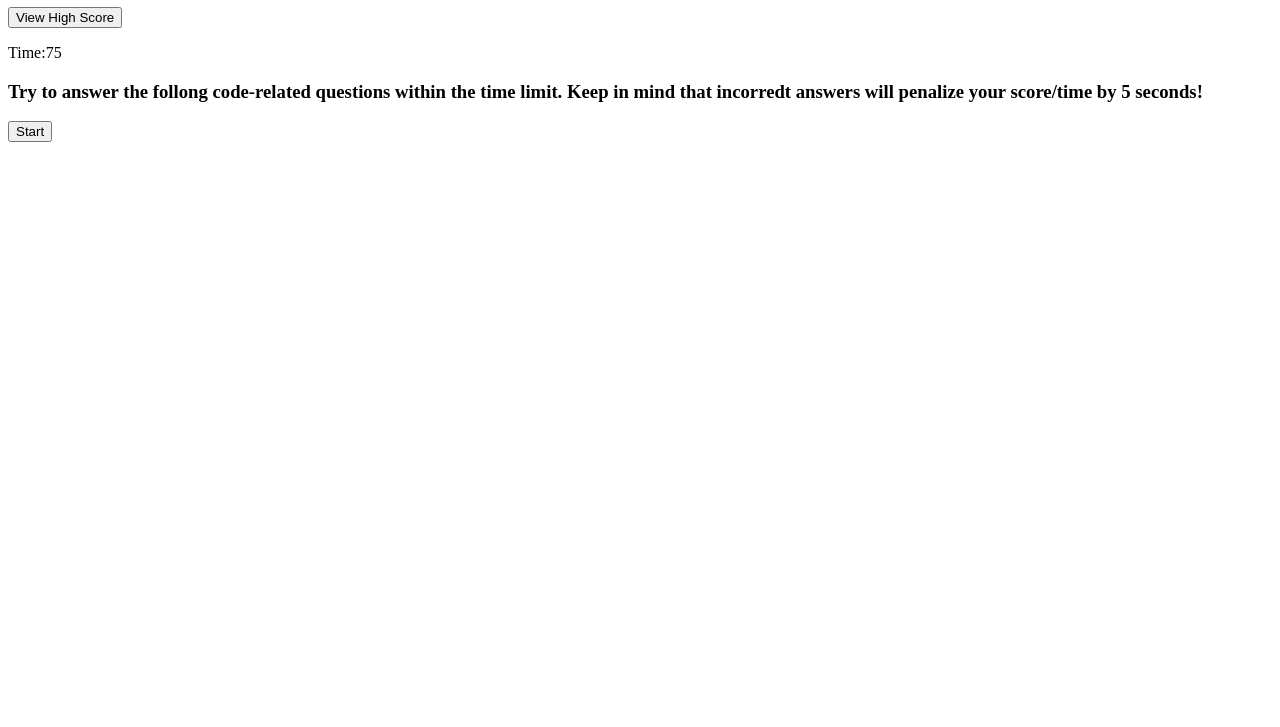
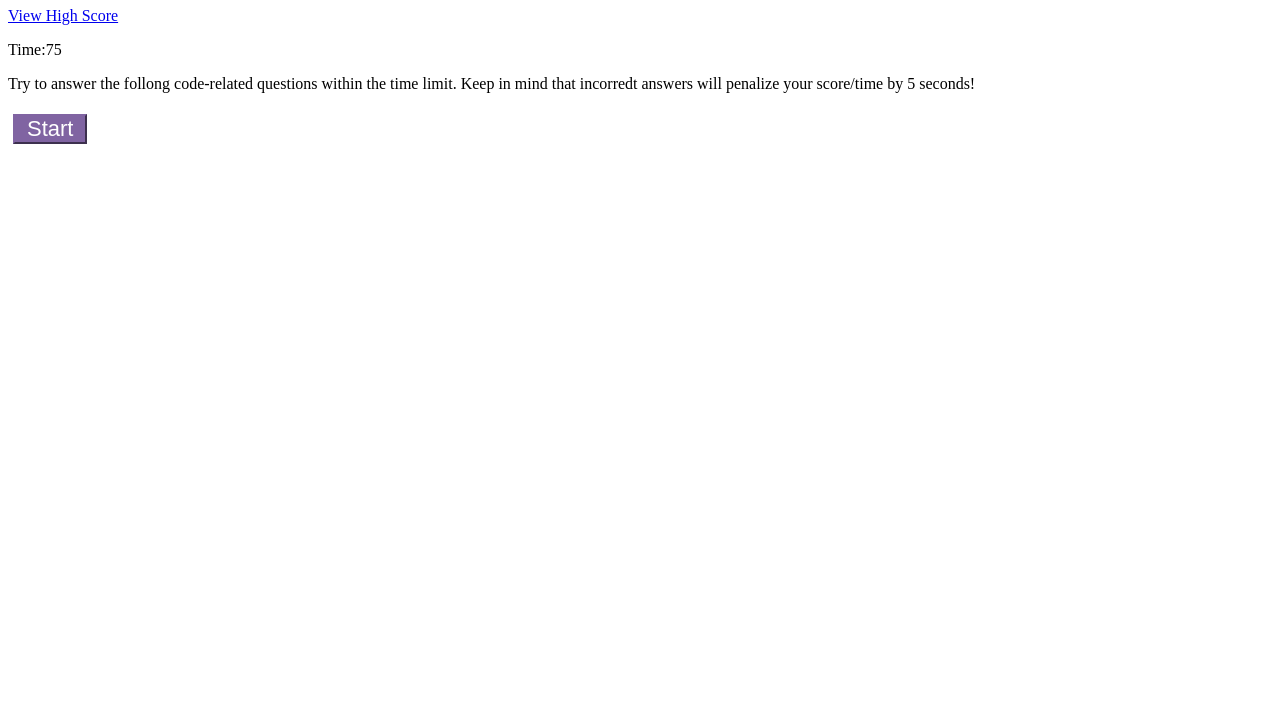
Before and after one commit to Amir-Hackett/code-quiz, a plain HTML site: page index.html in a window 1280 px wide. Shown: the part 73-800 px from the top of the page. Drawn offline with Linux system fonts and the light colour scheme.

Commit message:
added css styling

```diff
--- a/assets/style.css
+++ b/assets/style.css
@@ -0,0 +1,19 @@
+:root {
+    --primary-color: #8064A2;
+    --secondary-color: #ba94e7;
+    --tertiary-color: #FFFFFF;
+}
+
+header h1 {
+   text-align: center;
+}
+
+button {
+    text-align: center;
+    background-color: var(--primary-color);
+    border-color: var(--primary-color);
+    color: var(--tertiary-color);
+    font-size: 22px;;
+    padding: 0px 12px 0px 12px;
+    margin: 5px;
+}
--- a/index.html
+++ b/index.html
@@ -7,17 +7,18 @@
     <link rel="stylesheet" href="./assets/style.css"/>
     <title>Coding Quiz</title>
 </head>
+
 <body>
 <header>
     <h1>Coding Quiz Challenge</h1>
     <div>
-        <button class="highscore" id="highbtn">View High Score</button>
+        <a href="./highscore.html">View High Score</a>
     </div>
     <div class="timer">
         <p>Time:<span id="time">75</span></p>
     </div>
 </header>
-<h3>Try to answer the follong code-related questions within the time limit. Keep in mind that incorredt answers will penalize your score/time by 5 seconds!</h3>
+<p>Try to answer the follong code-related questions within the time limit. Keep in mind that incorredt answers will penalize your score/time by 5 seconds!</p>
 <div class="start">
     <button class="startbtn">Start</button>
 </div>
@@ -28,6 +29,6 @@
     <div id="question-response"></div>
 </div>
 
- <script src="./js/quiz.js"></script>
+ <script src="./assets/js/quiz.js"></script>
 </body>
 </html>
```
Also changed, not shown: highscore.html (+26 -2 lines), assets/js/quiz.js (renamed from js/quiz.js).
